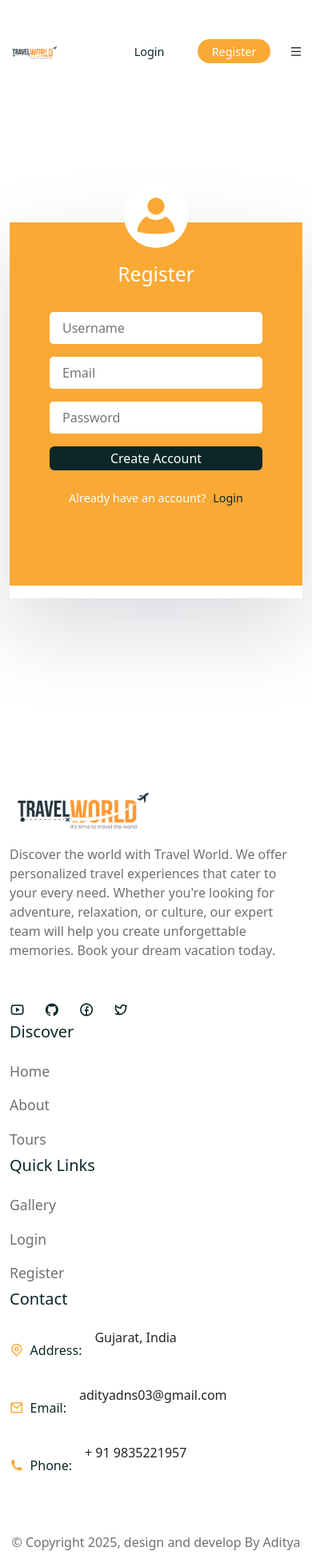
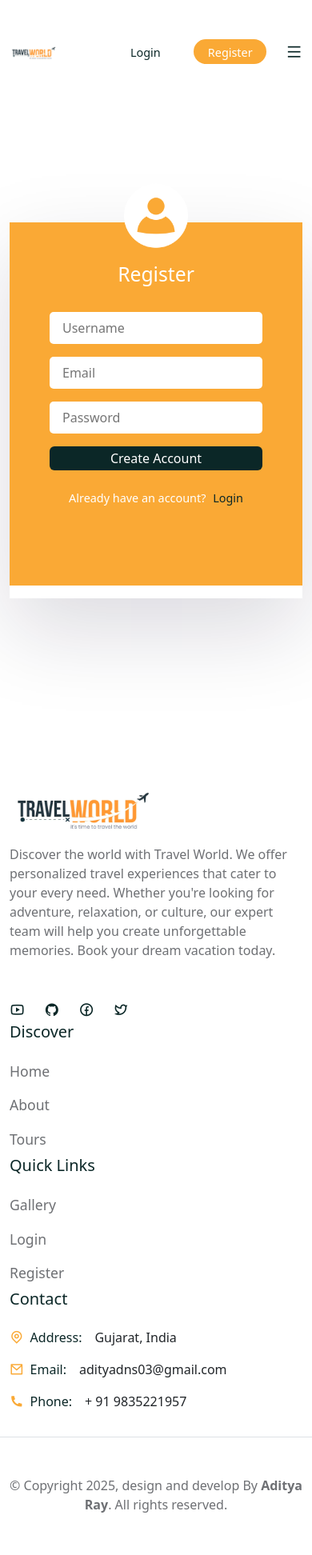
Before and after one commit to adi-ray/travel-booking-app, a React (Create React App) app in the folder frontend/: page /register in a window 390 px wide. Shown: the part 40-1984 px from the top of the page at 80% size. Built offline with nearby package versions, Linux system fonts and the light colour scheme; a web font is replaced by a local one.

Commit message:
fix: minor bugs

```diff
--- a/frontend/public/index.html
+++ b/frontend/public/index.html
@@ -24,7 +24,7 @@
       work correctly both with client-side routing and a non-root public URL.
       Learn how to configure a non-root public URL by running `npm run build`.
     -->
-    <title>React App</title>
+    <title>Travel World</title>
   </head>
   <body>
     <noscript>You need to enable JavaScript to run this app.</noscript>
--- a/frontend/src/components/Footer/Footer.jsx
+++ b/frontend/src/components/Footer/Footer.jsx
@@ -111,7 +111,7 @@ const Footer = () => {
                   Address:
                 </h6>
 
-                <p className="mb-0"> Gujarat, India</p>
+                <span className="mb-0"> Gujarat, India</span>
               </ListGroupItem>
               <ListGroupItem className="ps-0 border-0 d-flex align-items-center gap-3">
                 <h6 className="mb-0 d-flex align-items-center gap-2">
@@ -121,7 +121,7 @@ const Footer = () => {
                   Email:
                 </h6>
 
-                <p className="mb-0"> adityadns03@gmail.com</p>
+                <span className="mb-0"> adityadns03@gmail.com</span>
               </ListGroupItem>
               <ListGroupItem className="ps-0 border-0 d-flex align-items-center gap-3">
                 <h6 className="mb-0 d-flex align-items-center gap-2">
@@ -131,15 +131,15 @@ const Footer = () => {
                   Phone:
                 </h6>
 
-                <p className="mb-0"> + 91 9835221957</p>
+                <span className="mb-0"> + 91 9835221957</span>
               </ListGroupItem>
             </ListGroup>
           </Col>
 
-          <Col lg="12" className="text-center pt-5">
+          <Col lg="12" className="text-center pt-5 border-top mt-4">
             <p className="copyright">
-              &copy; Copyright {year}, design and develop By Aditya Ray. All
-              rights reserved.
+              &copy; Copyright {year}, design and develop By <b>Aditya Ray</b>.
+              All rights reserved.
             </p>
           </Col>
         </Row>
--- a/frontend/src/components/Header/header.css
+++ b/frontend/src/components/Header/header.css
@@ -23,7 +23,7 @@
     color: var(--secondary-color);
 }
 
-.mobile_menu {
+.mobile__menu {
     font-size: 1.3rem;
     color: var(--heading-color);
     display: none;
@@ -74,7 +74,7 @@
         display: block;
     }
 
-    .mobile_menu {
+    .mobile__menu {
         display: block;
     }
 }
```
Also changed, not shown: frontend/src/components/Header/Header.jsx (+3 -5 lines), 1 other file (tests, documents, lock files or other folders).
